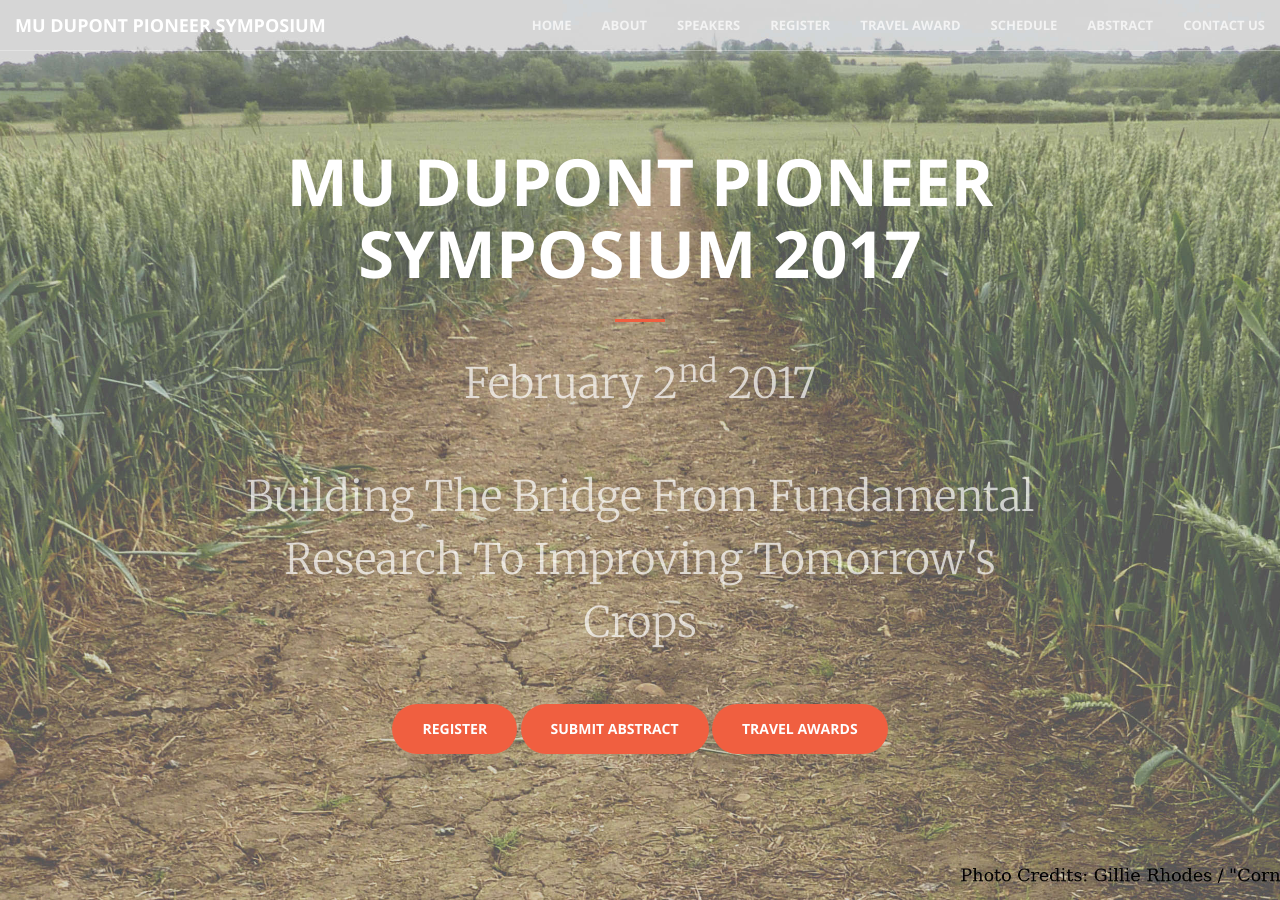
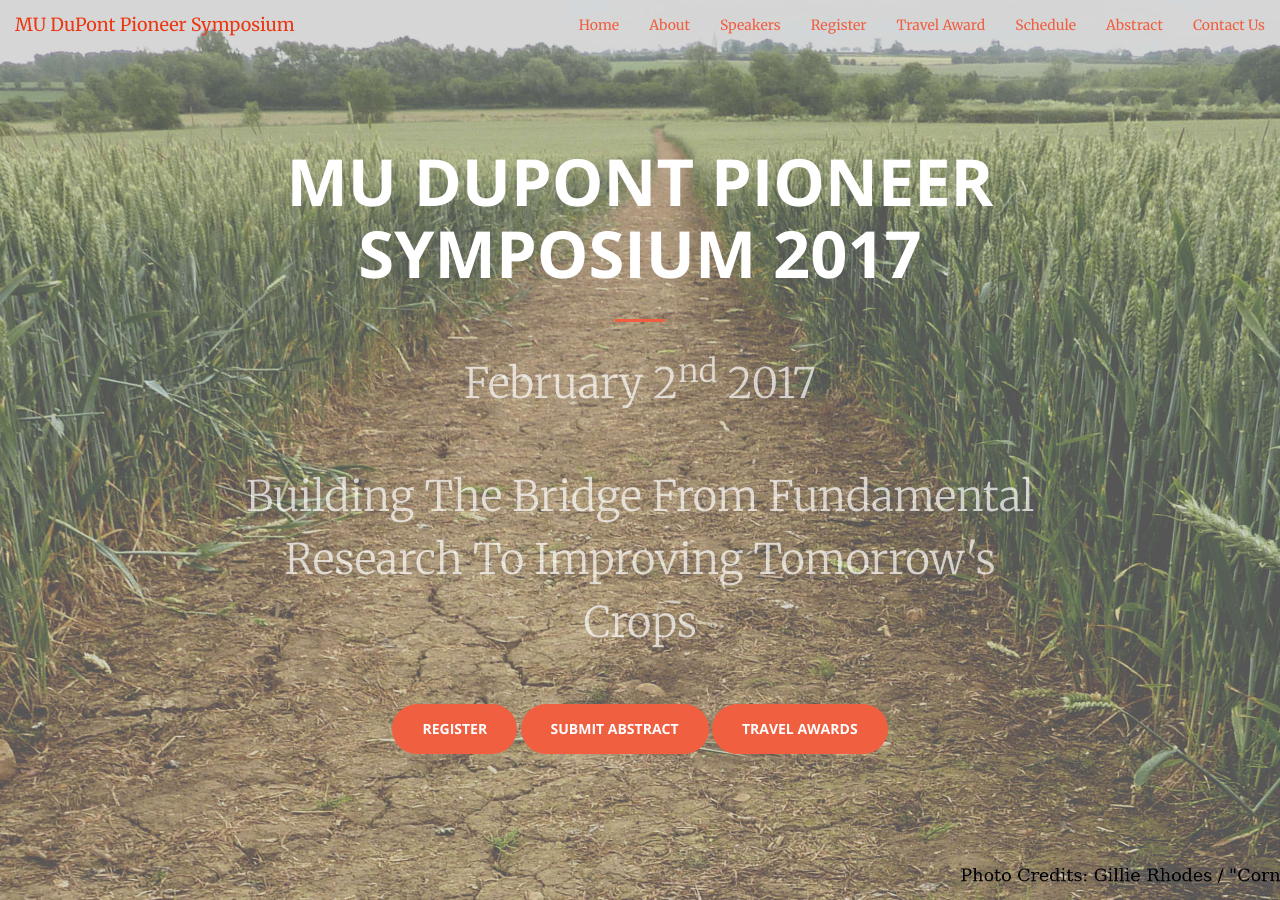
Before and after one commit to mupioneersymposium/mupioneersymposium.github.io, a Jekyll site: the page built from index.html, in a window 1280 px wide and 900 px high. Built offline with Jekyll 4.4.1, drawn with Linux system fonts in a browser that asks for light colours.

Commit message:
Update nav.html

```diff
--- a/_includes/nav.html
+++ b/_includes/nav.html
@@ -1,4 +1,4 @@
-<nav id="mainNav"  class="navbar navbar-fixed-top navbar-bg-dark navbar-default">
+<nav id="mainNav"  class="navbar navbar-fixed-top navbar-bg-dark">
         <div class="container-fluid">
             <!-- Brand and toggle get grouped for better mobile display -->
         <div class="navbar-header">
```
